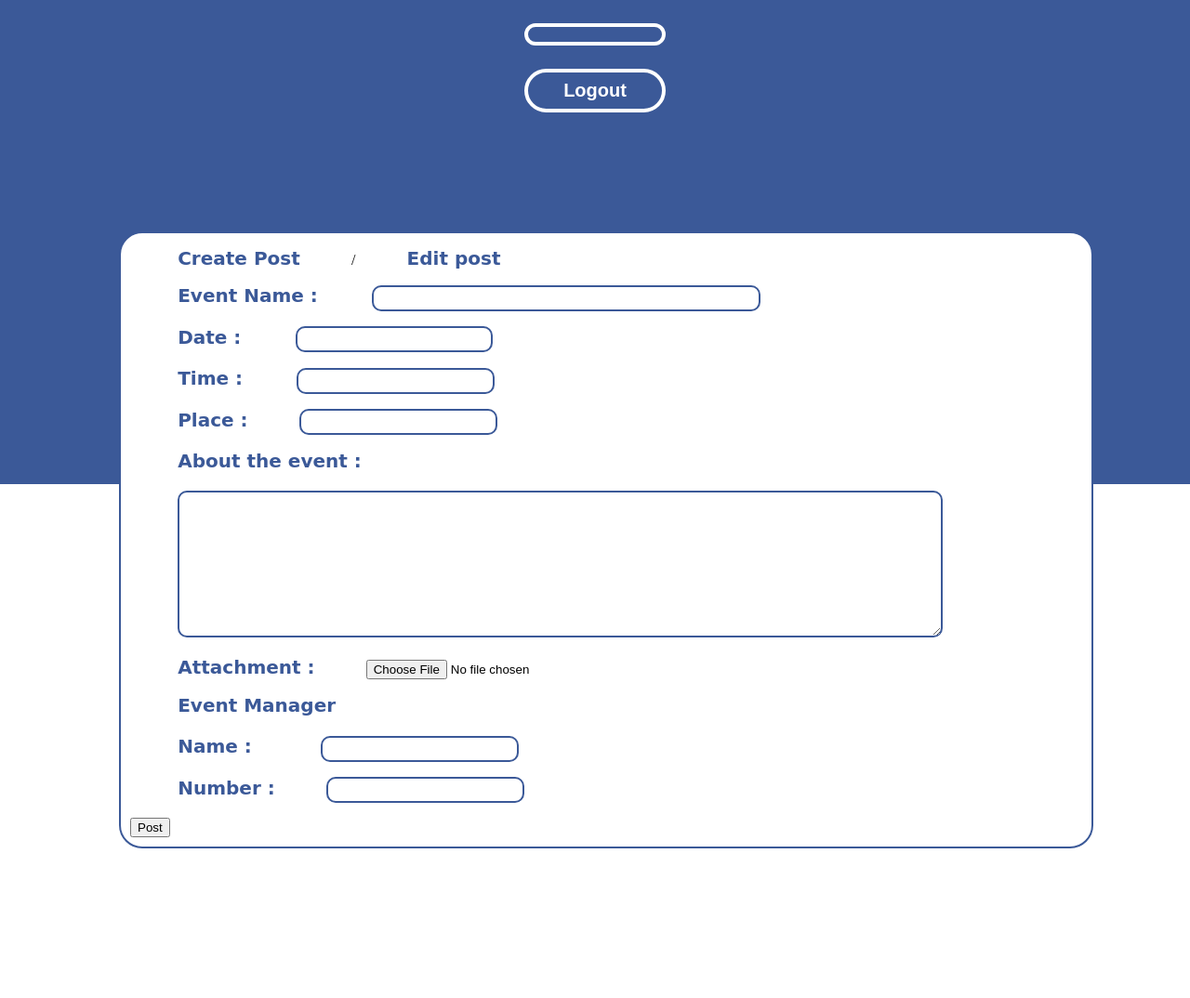
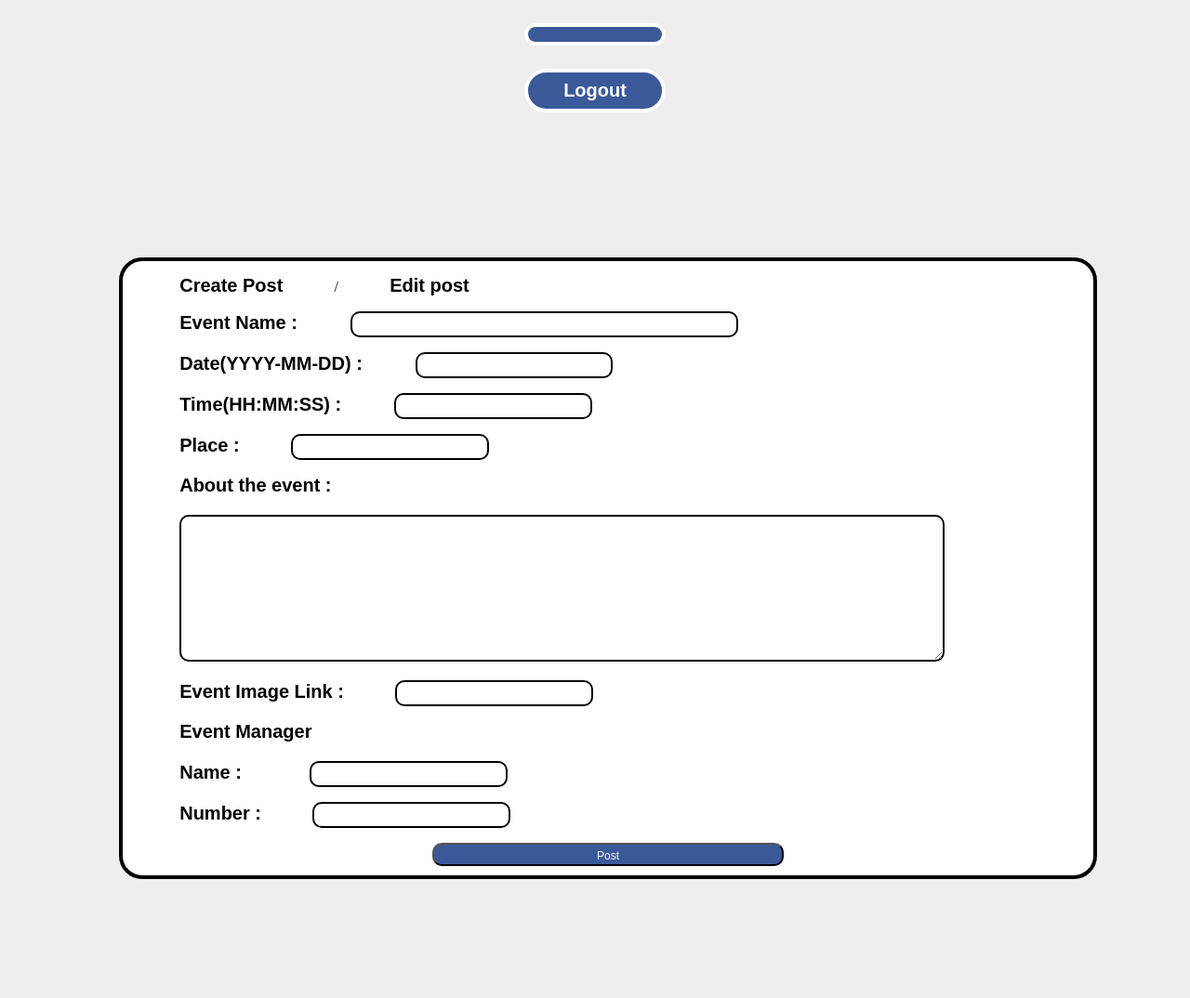
Before and after one commit to piyushrungta25/vit_acad_web_api, a Flask app: template templates/home.html in a window 1280 px wide. Shown: the whole page at 93% size. Before the commit the page ends 913 px from the top, so only its background shows below. Run offline with Flask 2, Linux system fonts and the light colour scheme; the template is opened without the code that fills it, so the values that code supplies are empty; parts of the project's set-up code (start-up, migrations or seed data) failed here and were passed over; some libraries are stand-ins or nearby versions.

Commit message:
adding posting functionality

```diff
--- a/app.py
+++ b/app.py
@@ -6,6 +6,7 @@ from user_management import user_management
 from post_management import post_management
 
 # from werkzeug.security import generate_password_hash, check_password_hash
+
 
 
 DEBUG = True
--- a/static/home.css
+++ b/static/home.css
@@ -2,7 +2,10 @@ html
 {
 height: auto;
 width: auto;
+/*
 background: linear-gradient(to top,#FFF,#FFF 50%,#3b5998 50%,#3b5998);
+*/
+background-color:#eee;
 background-repeat: no-repeat;
 }
 
@@ -11,7 +14,6 @@ html,body
 padding: 0;
 margin: 0;
 }
-
 
 INPUT:focus {
 	-webkit-border-radius: 100px;
@@ -57,12 +59,13 @@ border: 4px solid#FFF;
 width: 80%;
 min-width: 200px;
 height: auto;
+
 -webkit-border-radius: 100px;
 -moz-border-radius: 100px;
 border-radius: 25px;
 background-color: #FFF;
 margin: 10%;
-border: 2px solid#3b5998;
+border: 4px solid#000;
 padding: 10px;
 }
 
@@ -79,10 +82,10 @@ text-decoration: none;
 
 .font1
 {
-font-family: "Comic Sans MS", cursive, sans-serif;
+font-family: "arial", sans-serif;
 font-size: 20px;
 font-weight: bolder;
-color: #3b5998;
+color: #000;
 margin-left: 5%;
 margin-right: 5%;
 text-decoration: none;
@@ -102,7 +105,7 @@ height: 20px;
 -webkit-border-radius: 100px;
 -moz-border-radius: 100px;
 border-radius: 10px;
-border: 2px solid #3b5998;
+border: 2px solid #000;
 padding: 2px;
 font-family: Arial;
 }
@@ -112,7 +115,7 @@ font-family: Arial;
 -webkit-border-radius: 100px;
 -moz-border-radius: 100px;
 border-radius: 10px;
-border: 2px solid #3b5998;
+border: 2px solid #000;
 padding: 2px;
 font-family: Arial;
 }
@@ -125,7 +128,7 @@ height: 20px;
 -webkit-border-radius: 100px;
 -moz-border-radius: 100px;
 border-radius: 10px;
-border: 2px solid #3b5998;
+border: 2px solid #000;
 padding: 2px;
 font-family: Arial;
 }
@@ -138,8 +141,26 @@ height: 20px;
 -webkit-border-radius: 100px;
 -moz-border-radius: 100px;
 border-radius: 10px;
-border: 2px solid #3b5998;
+border: 2px solid #000;
 padding: 2px;
 font-family: Arial;
 margin-left: 1.6%;
 }
+
+.button
+{
+width: 37%;
+min-width: 120px;
+height: 25px;
+-webkit-border-radius: 100px;
+-moz-border-radius: 100px;
+border-radius: 10px;
+background-color: #3b5998;
+padding: 2px;
+font-family: Arial;
+font-size: 12px;
+color: #FFF;
+margin-left: 5%;
+margin-right: 5%;
+padding: 5px;
+}
--- a/templates/home.html
+++ b/templates/home.html
@@ -1,26 +1,36 @@
+
+
 <!doctype html>
 <html>
    <head>
       <title> VIT clubs portal </title>
-      <LINK REL =Stylesheet TYPE ="text/css" HREF ="{{ url_for('static', filename='home.css') }}">
+      <LINK REL =Stylesheet TYPE ="text/css" HREF ="../static/home.css">
    </head>
    <body>
       <P class="head-box" style="text-align: center"><a class="font-head" href="./info.html">{{ session['username'] }}</a></P>
       <P class="head-box" style="text-align: center"><a class="font-head" href="{{ url_for('user_management.logout') }}">Logout</a></P>
+      {% if msg %}
+         <p class="error" align="center">{{ msg }}</p>
+         {% endif %}<br>
       <div class="post-box">
          <p><a class="font1" href="{{ url_for('post_management.home') }}">Create Post</a> / <a class="font1" href="./edit-post.html">Edit post</a>
          <FORM CLASS="font2" action="{{ url_for('post_management.new_post') }}" method="post" NAME="POST">
             <p><label class="font1" for="evntn">Event Name : </label> <input id="evntn" class="form" type="text" name="event-name" placeholder="" required>
-         <p><label class="font1" for="date">Date : </label> <input id="date" class="form2" type="text" name="date" placeholder="" required>
-         <p><label class="font1" for="time">Time : </label> <input id="time" class="form2" type="text" name="time" placeholder="" required>
+            <p><label class="font1" for="date">Date(YYYY-MM-DD) : </label> <input id="date" class="form2" type="text" name="date" placeholder="" required>
+            <p><label class="font1" for="time">Time(HH:MM:SS) : </label> <input id="time" class="form2" type="text" name="time" placeholder="" required>
             <p><label class="font1" for="place">Place :</label> <input id="place" class="form2" type="text" name="place" placeholder="" required>
             <p class="font1" for="about">About the event :
             <p><textarea rows="10" cols="100" class="form1" name="about" placeholder="" required style="margin-left: 5%"></textarea></p>
+<!--
             <p><label class="font1" for="img">Attachment :</label> <input id="img" type="file" name="img" value="Choose File">
+-->
+			<p><label class="font1" for="place">Event Image Link :</label> <input id="place" class="form2" type="text" name="image-link" placeholder="" required>
             <p class="font1">Event Manager</p>
-         <p><label class="font1" for="co1">Name :  </label> <input id="co1" class="form3" type="text" name="name"></p>
-         <p><label class="font1" for="phno">Number :</label> <input id="phno" class="form2" type="text" name="phno"></p>
-         <INPUT CLASS="button" TYPE = "Submit" VALUE="Post" FOR="POST">
+            <p><label class="font1" for="co1">Name :  </label> <input id="co1" class="form3" type="text" name="name">
+            <p><label class="font1" for="phno">Number :</label> <input id="phno" class="form2" type="text" name="phno">
+            <div align="center">
+               <INPUT class="button" TYPE="Submit" VALUE="Post">
+            </div>
          </form>
       </div>
    </body>
```
Also changed, not shown: mailing.py (+0 -9 lines), post_management.py (+43 -4 lines), static/index.css (+6 -2 lines), templates/index.html (+0 -7 lines), user_management.py (+7 -16 lines). Lines whose indentation alone changed are shown as unchanged.
